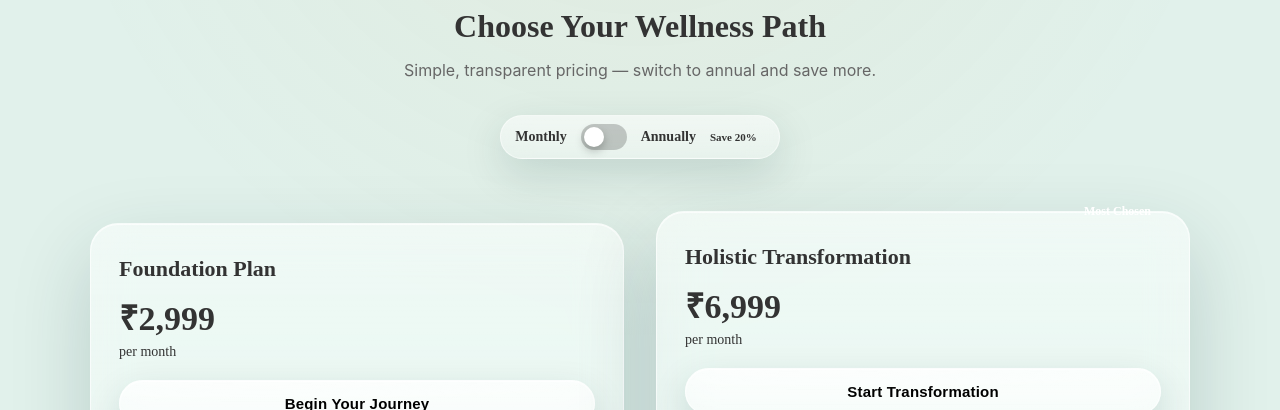
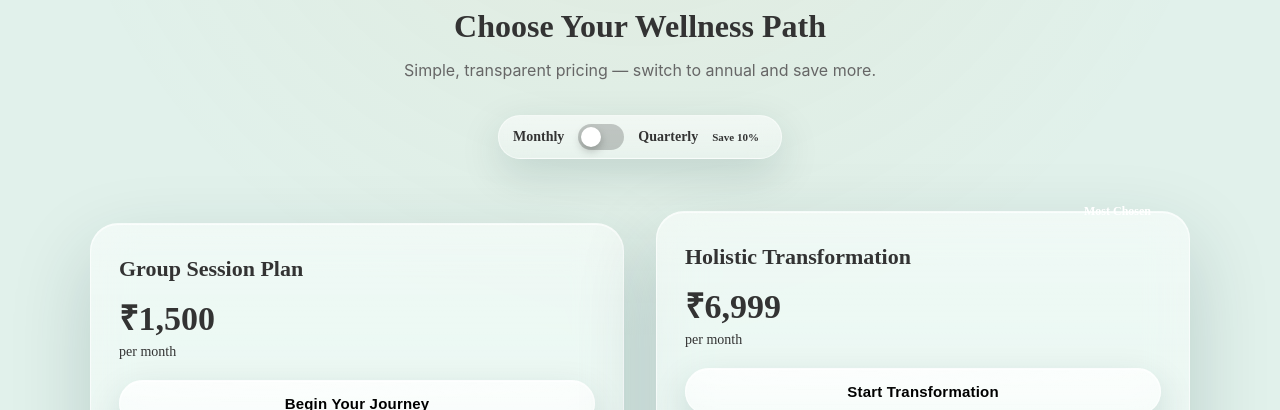
Before and after one commit to laxita-rajpurohit/balance-with-shree, a React (Vite) app in the folder balance-with-shree/: page /yoga in a window 1280 px wide. Shown: the part 2780-3190 px from the top of the page. Built offline with nearby package versions, Linux system fonts and the light colour scheme.

Commit message:
Update index.tsx

```diff
--- a/balance-with-shree/src/components/PricingPlans/index.tsx
+++ b/balance-with-shree/src/components/PricingPlans/index.tsx
@@ -25,9 +25,9 @@ import {
 const PLANS = [
   {
     id: "foundation",
-    name: "Foundation Plan",
-    monthly: 2999,
-    yearly: 2999 * 10, // 2 months free
+    name: "Group Session Plan",
+    monthly: 1500,
+    quarterly: 1500 * 3,
     highlight: false,
     cta: "Begin Your Journey",
     features: [
@@ -42,7 +42,7 @@ const PLANS = [
     id: "holistic",
     name: "Holistic Transformation",
     monthly: 6999,
-    yearly: 6999 * 10,
+    quarterly: 6999 * 10,
     highlight: true,
     cta: "Start Transformation",
     features: [
@@ -57,7 +57,7 @@ const PLANS = [
 ];
 
 export default function PricingPlans() {
-  const [billing, setBilling] = useState<"monthly" | "yearly">("monthly");
+  const [billing, setBilling] = useState<"monthly" | "quarterly">("monthly");
 
   return (
     <Section>
@@ -73,22 +73,22 @@ export default function PricingPlans() {
             <ToggleLabel $active={billing === "monthly"}>Monthly</ToggleLabel>
 
             <Toggle
-              $active={billing === "yearly"}
+              $active={billing === "quarterly"}
               onClick={() =>
-                setBilling(billing === "monthly" ? "yearly" : "monthly")
+                setBilling(billing === "monthly" ? "quarterly" : "monthly")
               }
             />
 
-            <ToggleLabel $active={billing === "yearly"}>
-              Annually
-              <SaveBadge>Save 20%</SaveBadge>
+            <ToggleLabel $active={billing === "quarterly"}>
+              Quarterly
+              <SaveBadge>Save 10%</SaveBadge>
             </ToggleLabel>
           </ToggleWrap>
         </Header>
 
         <PlansGrid>
           {PLANS.map((plan) => {
-            const price = billing === "monthly" ? plan.monthly : plan.yearly;
+            const price = billing === "monthly" ? plan.monthly : plan.quarterly;
 
             return (
               <PlanCard key={plan.id} $highlight={plan.highlight}>
@@ -99,9 +99,7 @@ export default function PricingPlans() {
                 <Price>
                   ₹{price.toLocaleString("en-IN")}
                   <span>
-                    {billing === "monthly"
-                      ? "per month"
-                      : "per year (2 months free)"}
+                    {billing === "monthly" ? "per month" : "per quarterly "}
                   </span>
                 </Price>
 
```
